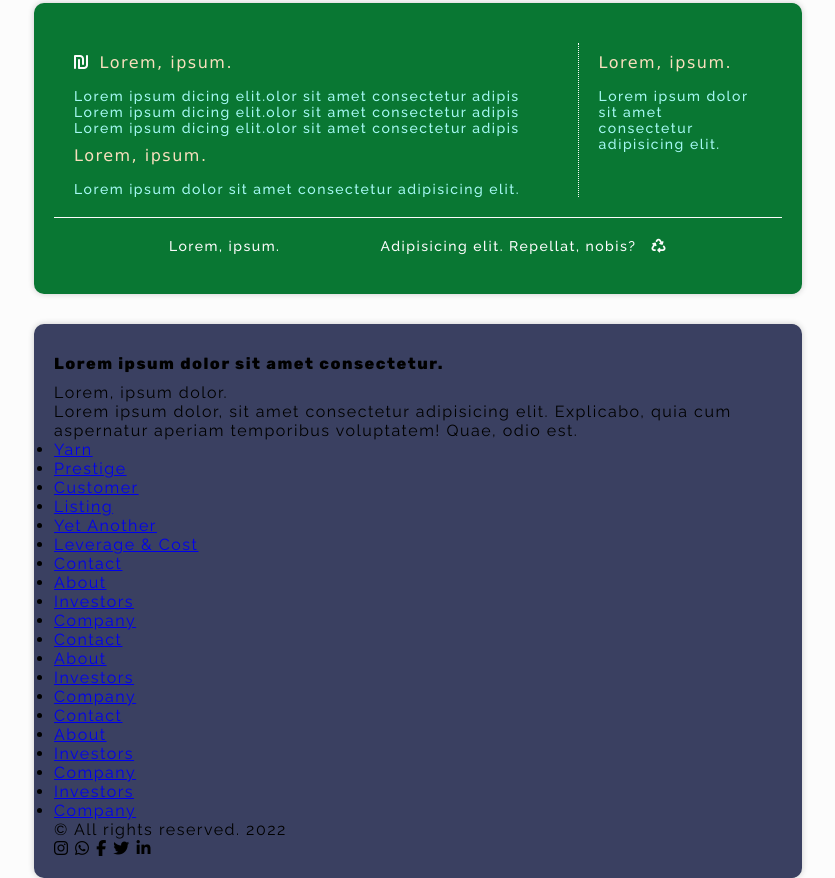
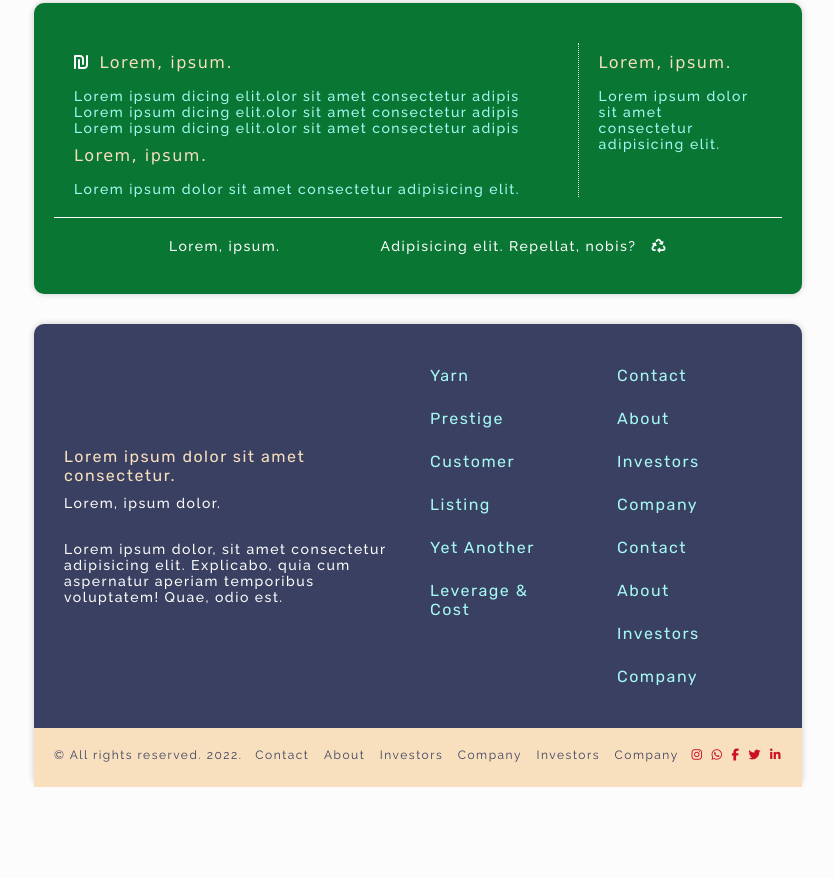
Before and after one commit to Henry-Egboh/fust, a plain HTML site: page index.html in a window 1280 px wide. Shown: the part 704-1582 px from the top of the page, without its empty margins (222-1057 px from the left). After the commit the page ends 1491 px from the top, so only its background shows below. Drawn offline with Linux system fonts and the light colour scheme.

Commit message:
finished laying out the footer content

```diff
--- a/index.html
+++ b/index.html
@@ -15,7 +15,7 @@
         <header class="header">
             <!-- logo  -->
             <div class="logo">
-                <img class="img_logo" src="./img/edit.png" alt="logo">
+                <a href="index.html" target="_self"><img class="img_logo" src="./img/edit.png" alt="logo"></a>
             </div>
             <!-- navbar  -->
             <div class="navbar">
@@ -109,6 +109,7 @@
         <!-- FOOTER CONTENT  -->
         <footer class="footer">
             <div class="footer_main">
+                <div class="footer_main_text">
                     <div class="footer_text">
                         <h4>Lorem ipsum dolor sit amet consectetur.</h4>
                         <p>Lorem, ipsum dolor.</p>
@@ -117,6 +118,7 @@
                     <div class="footer_text">
                         <p>Lorem ipsum dolor, sit amet consectetur adipisicing elit. Explicabo,
                             quia cum aspernatur aperiam temporibus voluptatem! Quae, odio est.</p>
+                    </div>
                 </div>
 
                 <div class="footer_list">
@@ -145,6 +147,11 @@
             </div>
 
             <div class="footer_main">
+
+                <div class="micro_content">
+                    <p>&copy; All rights reserved. 2022.</p>
+                </div>
+
                 <div class="micro_content">
                     <ul>
                         <li><a href="#" target="">Contact</a></li>
@@ -157,15 +164,11 @@
                 </div>
 
                 <div class="micro_content">
-                    <p>&copy; All rights reserved. 2022</p>
-                </div>
-
-                <div class="micro_content">
-                    <i class="fa fa-instagram"></i>
-                    <i class="fa fa-whatsapp"></i>
-                    <i class="fa fa-facebook"></i>
-                    <i class="fa fa-twitter"></i>
-                    <i class="fa fa-linkedin"></i>
+                    <a href="#" target=""><i class="fa fa-instagram"></i></a>
+                    <a href="#" target=""><i class="fa fa-whatsapp"></i></a>
+                    <a href="#" target=""><i class="fa fa-facebook"></i></a>
+                    <a href="#" target=""><i class="fa fa-twitter"></i></a>
+                    <a href="#" target=""><i class="fa fa-linkedin"></i></a>
                 </div>
             </div>
         </footer>
--- a/style.css
+++ b/style.css
@@ -276,8 +276,116 @@ h3, h4{
     background-color: #3a4061;
     box-shadow: 0px 0px 6px 0px rgba(0, 0, 0, 0.2);
     z-index: 1;
-    padding: 20px;
     border-radius: 10px;
     letter-spacing: 1.5px;
-    /* background-color: rgb(248, 223, 189); */
 }
+
+/* first part of the footer content  */
+.footer_main:first-of-type{
+    display: flex;
+    padding: 20px;
+    /* justify-content: center;  */
+    align-items: center;
+}
+
+.footer_main_text{
+    flex: 2;
+    font-family: 'Raleway', sans-serif;
+    padding: 10px;
+}
+
+.footer_text:nth-of-type(2){
+    padding: 30px 0px 10px;
+}
+
+.footer_text h4{
+    color: rgb(248, 223, 189);
+    font-weight: 400;
+    font-size: 16px;
+    padding-bottom: 10px;
+}
+
+.footer_text p{
+    color: #fcfcfc;
+    font-weight: 500;
+    font-size: 14px;
+    /* opacity: 0.7; */
+}
+
+/* list items  */
+
+.footer_list{
+    flex: 1;
+    text-align: left;
+    padding: 10px;
+    align-self: flex-start;
+}
+
+.footer_list ul{
+    list-style-type: none;
+    font-family: 'Rubik', sans-serif;
+}
+
+.footer_list ul li a{
+    text-decoration: none;
+    display: block;
+    padding: 12px;
+    /* color: #fcfcfc; */
+    color: rgb(165, 248, 243);
+}
+
+.footer_list ul li a:hover{
+    color: #c12;
+    background-color: #a9e8eb;
+    border-bottom: 2px solid #c12;
+}
+
+/* second part of the footer content  */
+.footer_main:last-of-type{
+    background-color: rgb(248, 223, 189);
+    padding: 20px;
+    font-size: 12px;
+    font-weight: 400;
+    display: flex;
+    /* align-items: center; */
+    justify-content: space-between;
+}
+
+
+
+/* column three of second part of the footer content  */
+.micro_content:nth-of-type(1){
+    color: #3a4061;
+}
+
+.micro_content:nth-of-type(3){
+    display: flex;
+    gap: 8px;
+}
+
+.micro_content:nth-of-type(3) a{
+    text-decoration: none;
+    color: #c12;
+    /* margin: 0px 2px; */
+}
+
+.micro_content:nth-of-type(2) ul{
+    list-style-type: none;
+}
+
+.micro_content:nth-of-type(2) ul li{
+    display: inline-flex;
+}
+
+.micro_content:nth-of-type(2) ul li a{
+    text-decoration: none;
+    display: block;
+    color: #3a4061;
+    padding: 0px 5px 5px;
+}
+
+.micro_content:nth-of-type(2) ul li a:hover{
+   color: #c12;
+   border-bottom: 1px solid #c12;
+   /* transition: all 0.5s ease-in-out; */
+}
```
Lines whose indentation alone changed are shown as unchanged.
